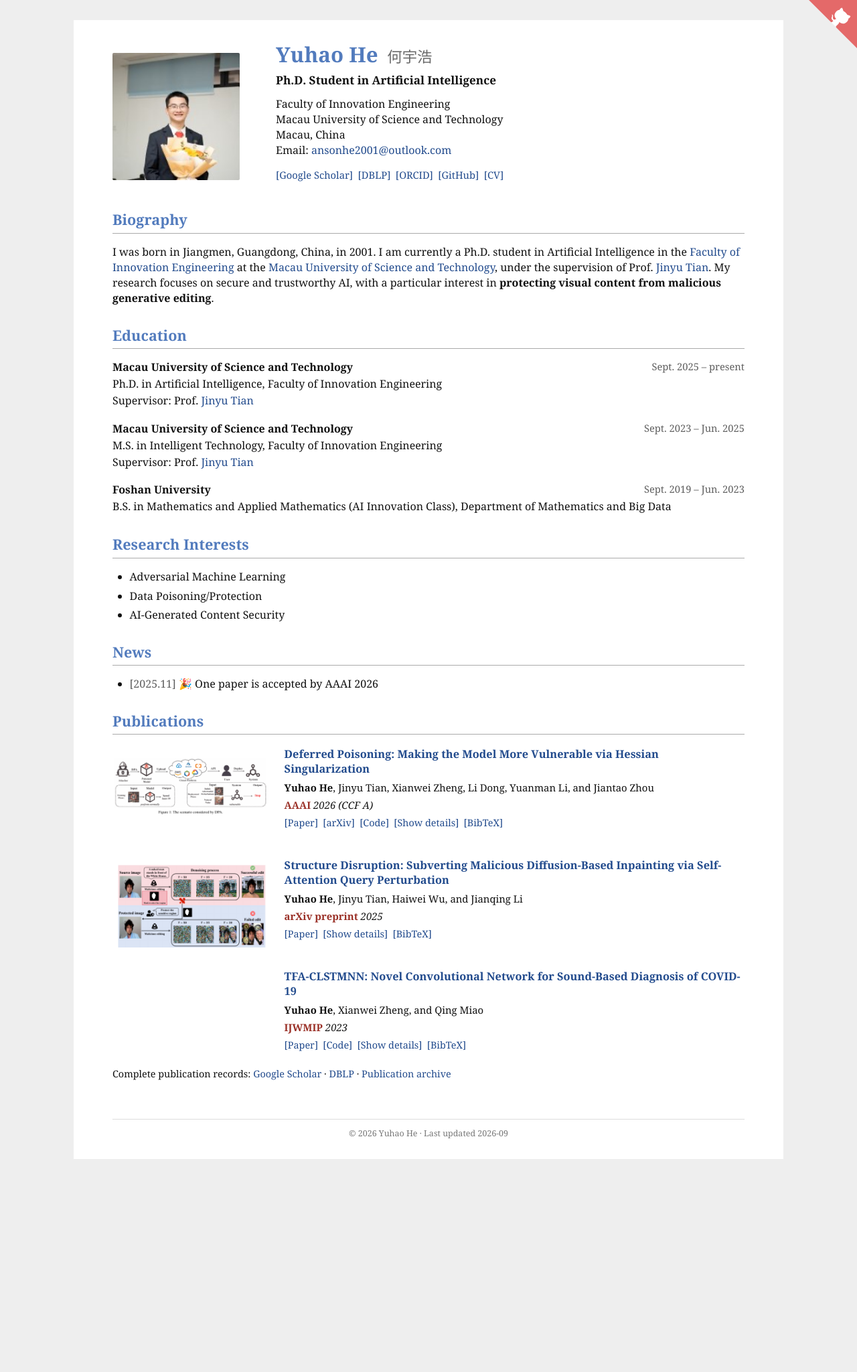
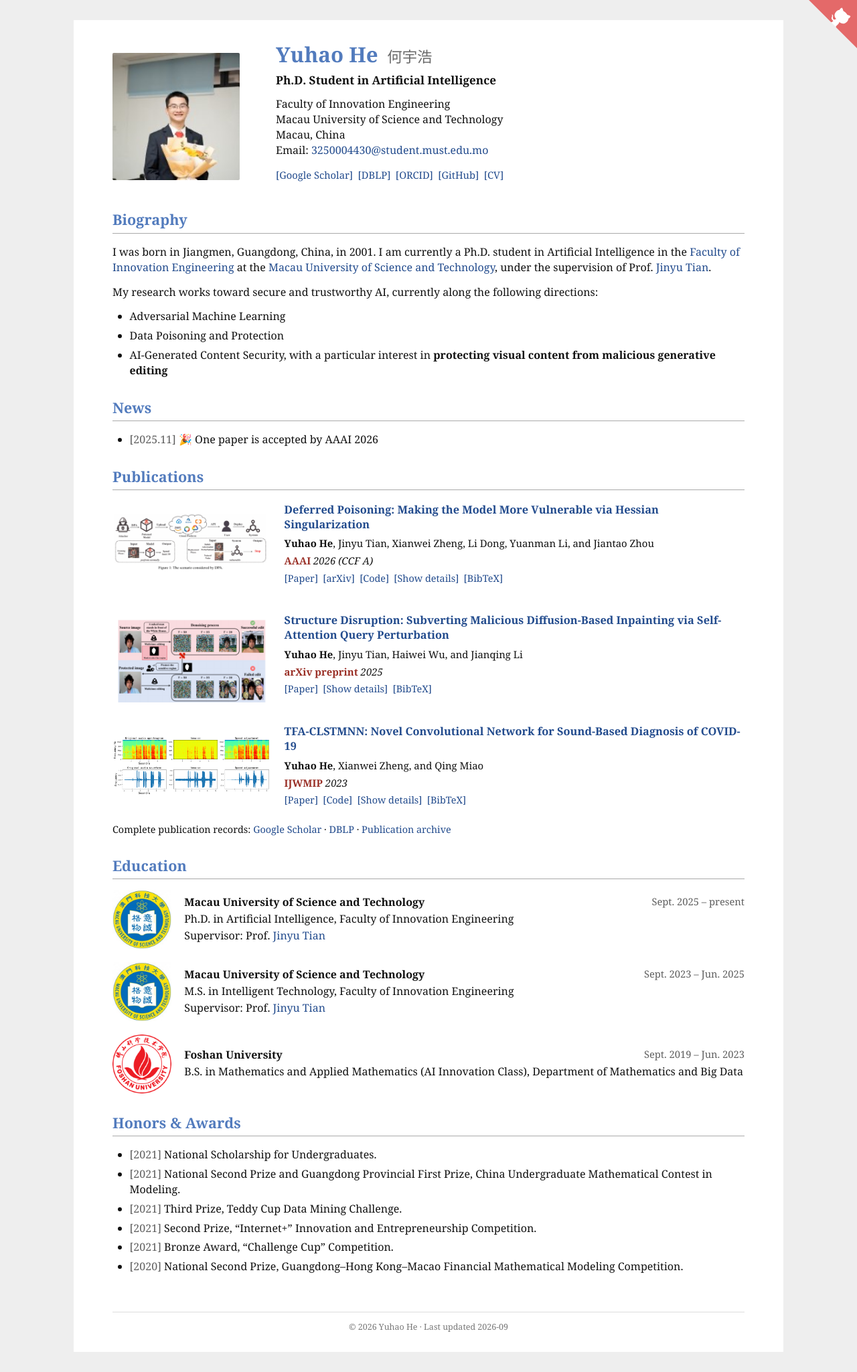
Before and after one commit to Anson-He/Anson-He.github.io, a Jekyll site: the page built from _pages/about.md, in a window 1280 px wide. Shown: the whole page at 67% size. Built offline with Jekyll 4.4.1, drawn with Linux system fonts in a browser that asks for light colours; before the commit the page ends 1761 px from its top, so only the background shows below that.

Commit message:
Reorder homepage and add education awards imagery

```diff
--- a/_data/publication_overrides.json
+++ b/_data/publication_overrides.json
@@ -99,8 +99,8 @@
       "}"
     ],
     "paperurl": "https://doi.org/10.1142/S0219691322500588",
-    "image": "",
-    "image_alt": "",
+    "image": "/images/publications/tfa-clstmnn-figure-3.png",
+    "image_alt": "Figure 3 from TFA-CLSTMNN, comparing colorful audio spectrograms and waveforms under data augmentation.",
     "abstract": "The outbreak of the global COVID-19 pandemic has become a public crisis and is threatening human life in every country. Recently, researchers have developed testing methods via patients cough recordings. In order to improve the testing accuracy, in this paper, we establish a novel COVID-19 sound-based diagnosis framework, i.e. TFA-CLSTMNN, which integrates time-frequency domain features of the recorded cough with the Attention-Convolution Long Short-Term Memory Neural Network. Specifically, we calculate the Mel-frequency cepstrum coefficient (MFCC) of the cough data to extract the time-frequency domain features. We then apply the convolutional neural network and the attentional mechanism on the time-frequency features, which is followed by the long short-term memory neural network to analyze the MFCC features of the data. The recognition and classification can be then carried out to evaluate the positiveness or negativeness of the tested samples. Experimental results show that the proposed TFA-CLSTMNN framework outperforms the baseline neural networks in sound-based COVID-19 diagnosis and derives an accuracy over 0.95 on the public real-world datasets.",
     "excerpt": "A convolutional and recurrent neural network for sound-based COVID-19 diagnosis.",
     "description": "This paper presents a neural architecture for sound-based COVID-19 diagnosis that combines time-frequency analysis, convolutional feature extraction, and long short-term memory modeling.",
--- a/_pages/about.md
+++ b/_pages/about.md
@@ -18,7 +18,7 @@ redirect_from:
       Faculty of Innovation Engineering<br>
       Macau University of Science and Technology<br>
       Macau, China<br>
-      Email: <a href="mailto:ansonhe2001@outlook.com">ansonhe2001@outlook.com</a>
+      Email: <a href="mailto:3250004430@student.must.edu.mo">3250004430@student.must.edu.mo</a>
     </p>
     <p class="profile-links">
       <a href="https://scholar.google.com/citations?user=Ug6Zp5IAAAAJ">[Google Scholar]</a>
@@ -32,32 +32,13 @@ redirect_from:
 
 ## Biography
 
-I was born in Jiangmen, Guangdong, China, in 2001. I am currently a Ph.D. student in Artificial Intelligence in the [Faculty of Innovation Engineering](https://www.must.edu.mo/en/fie) at the [Macau University of Science and Technology](https://www.must.edu.mo/en), under the supervision of Prof. [Jinyu Tian](https://jinyutian.github.io/). My research focuses on secure and trustworthy AI, with a particular interest in **protecting visual content from malicious generative editing**.
+I was born in Jiangmen, Guangdong, China, in 2001. I am currently a Ph.D. student in Artificial Intelligence in the [Faculty of Innovation Engineering](https://www.must.edu.mo/en/fie) at the [Macau University of Science and Technology](https://www.must.edu.mo/en), under the supervision of Prof. [Jinyu Tian](https://jinyutian.github.io/).
 
-## Education
-
-<div class="timeline">
-  <div class="timeline__item">
-    <p><strong>Macau University of Science and Technology</strong><span>Sept. 2025 – present</span></p>
-    <p>Ph.D. in Artificial Intelligence, Faculty of Innovation Engineering</p>
-    <p>Supervisor: Prof. <a href="https://jinyutian.github.io/">Jinyu Tian</a></p>
-  </div>
-  <div class="timeline__item">
-    <p><strong>Macau University of Science and Technology</strong><span>Sept. 2023 – Jun. 2025</span></p>
-    <p>M.S. in Intelligent Technology, Faculty of Innovation Engineering</p>
-    <p>Supervisor: Prof. <a href="https://jinyutian.github.io/">Jinyu Tian</a></p>
-  </div>
-  <div class="timeline__item">
-    <p><strong>Foshan University</strong><span>Sept. 2019 – Jun. 2023</span></p>
-    <p>B.S. in Mathematics and Applied Mathematics (AI Innovation Class), Department of Mathematics and Big Data</p>
-  </div>
-</div>
-
-## Research Interests
+My research works toward secure and trustworthy AI, currently along the following directions:
 
 - Adversarial Machine Learning
-- Data Poisoning/Protection
-- AI-Generated Content Security
+- Data Poisoning and Protection
+- AI-Generated Content Security, with a particular interest in **protecting visual content from malicious generative editing**
 
 ## News
 
@@ -80,3 +61,48 @@ I was born in Jiangmen, Guangdong, China, in 2001. I am currently a Ph.D. studen
 </div>
 
 <p class="more-link">Complete publication records: <a href="https://scholar.google.com/citations?user=Ug6Zp5IAAAAJ">Google Scholar</a> · <a href="https://dblp.org/pid/257/8328-1.html">DBLP</a> · <a href="{{ '/publications/' | relative_url }}">Publication archive</a></p>
+
+## Education
+
+<div class="education-list">
+  <div class="education-row">
+    <a class="education-row__logo" href="https://www.must.edu.mo/en" target="_blank" rel="noopener noreferrer">
+      <img src="{{ '/images/institutions/must-emblem.jpg' | relative_url }}" alt="Macau University of Science and Technology emblem" width="88" height="88" loading="lazy">
+    </a>
+    <div class="education-row__content">
+      <p><strong>Macau University of Science and Technology</strong><span>Sept. 2025 – present</span></p>
+      <p>Ph.D. in Artificial Intelligence, Faculty of Innovation Engineering</p>
+      <p>Supervisor: Prof. <a href="https://jinyutian.github.io/">Jinyu Tian</a></p>
+    </div>
+  </div>
+  <div class="education-row">
+    <a class="education-row__logo" href="https://www.must.edu.mo/en" target="_blank" rel="noopener noreferrer">
+      <img src="{{ '/images/institutions/must-emblem.jpg' | relative_url }}" alt="Macau University of Science and Technology emblem" width="88" height="88" loading="lazy">
+    </a>
+    <div class="education-row__content">
+      <p><strong>Macau University of Science and Technology</strong><span>Sept. 2023 – Jun. 2025</span></p>
+      <p>M.S. in Intelligent Technology, Faculty of Innovation Engineering</p>
+      <p>Supervisor: Prof. <a href="https://jinyutian.github.io/">Jinyu Tian</a></p>
+    </div>
+  </div>
+  <div class="education-row">
+    <a class="education-row__logo" href="https://www.fosu.edu.cn/" target="_blank" rel="noopener noreferrer">
+      <img src="{{ '/images/institutions/foshan-university-logo.png' | relative_url }}" alt="Foshan University emblem" width="88" height="88" loading="lazy">
+    </a>
+    <div class="education-row__content">
+      <p><strong>Foshan University</strong><span>Sept. 2019 – Jun. 2023</span></p>
+      <p>B.S. in Mathematics and Applied Mathematics (AI Innovation Class), Department of Mathematics and Big Data</p>
+    </div>
+  </div>
+</div>
+
+## Honors & Awards
+
+<ul class="honors-list">
+  <li><span>[2021]</span> National Scholarship for Undergraduates.</li>
+  <li><span>[2021]</span> National Second Prize and Guangdong Provincial First Prize, China Undergraduate Mathematical Contest in Modeling.</li>
+  <li><span>[2021]</span> Third Prize, Teddy Cup Data Mining Challenge.</li>
+  <li><span>[2021]</span> Second Prize, “Internet+” Innovation and Entrepreneurship Competition.</li>
+  <li><span>[2021]</span> Bronze Award, “Challenge Cup” Competition.</li>
+  <li><span>[2020]</span> National Second Prize, Guangdong–Hong Kong–Macao Financial Mathematical Modeling Competition.</li>
+</ul>
--- a/assets/css/jemdoc.css
+++ b/assets/css/jemdoc.css
@@ -224,6 +224,49 @@ pre {
   color: var(--muted);
 }
 
+.education-list {
+  display: grid;
+  gap: 1.25rem;
+}
+
+.education-row {
+  display: grid;
+  grid-template-columns: 88px minmax(0, 1fr);
+  align-items: center;
+  gap: 1.2rem;
+}
+
+.education-row__logo {
+  display: block;
+}
+
+.education-row__logo img {
+  display: block;
+  width: 88px;
+  height: 88px;
+  object-fit: contain;
+}
+
+.education-row__content p {
+  margin-bottom: 0.12em;
+}
+
+.education-row__content p:first-child {
+  display: flex;
+  justify-content: space-between;
+  gap: 1em;
+}
+
+.education-row__content p:first-child span {
+  flex: 0 0 auto;
+  color: var(--muted);
+  font-size: 0.92rem;
+}
+
+.honors-list span {
+  color: var(--muted);
+}
+
 .publication-list {
   display: grid;
   gap: 2rem;
@@ -447,6 +490,26 @@ pre {
     margin-top: 0.12em;
   }
 
+  .education-row {
+    grid-template-columns: 66px minmax(0, 1fr);
+    align-items: start;
+    gap: 0.85rem;
+  }
+
+  .education-row__logo img {
+    width: 66px;
+    height: 66px;
+  }
+
+  .education-row__content p:first-child {
+    display: block;
+  }
+
+  .education-row__content p:first-child span {
+    display: block;
+    margin-top: 0.12em;
+  }
+
   .publication-list {
     gap: 2.25rem;
   }
```
Also changed, not shown: _pages/cv.md (+14 -7 lines), _publications/2023-01-01-tfa-clstmnn.md (+2 -2 lines), images/institutions/foshan-university-logo.png (added), images/institutions/must-emblem.jpg (added), images/publications/tfa-clstmnn-figure-3.png (added).
